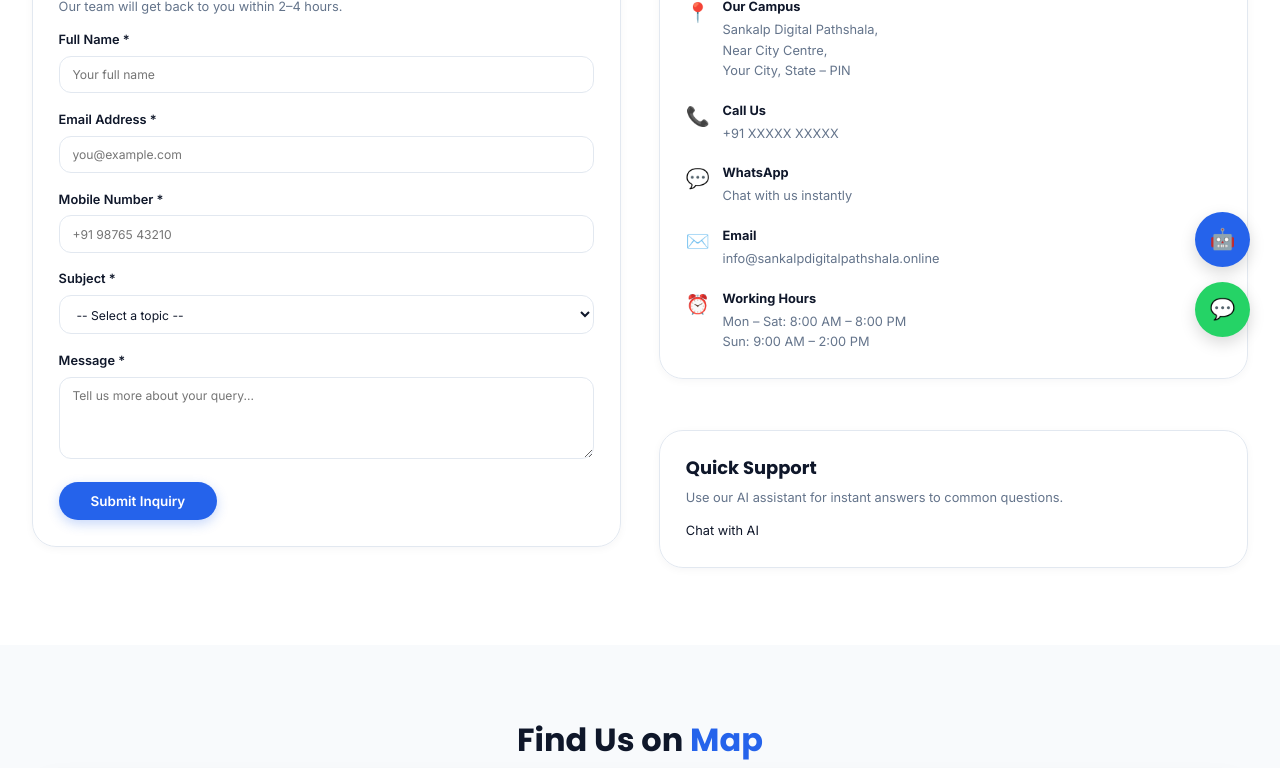
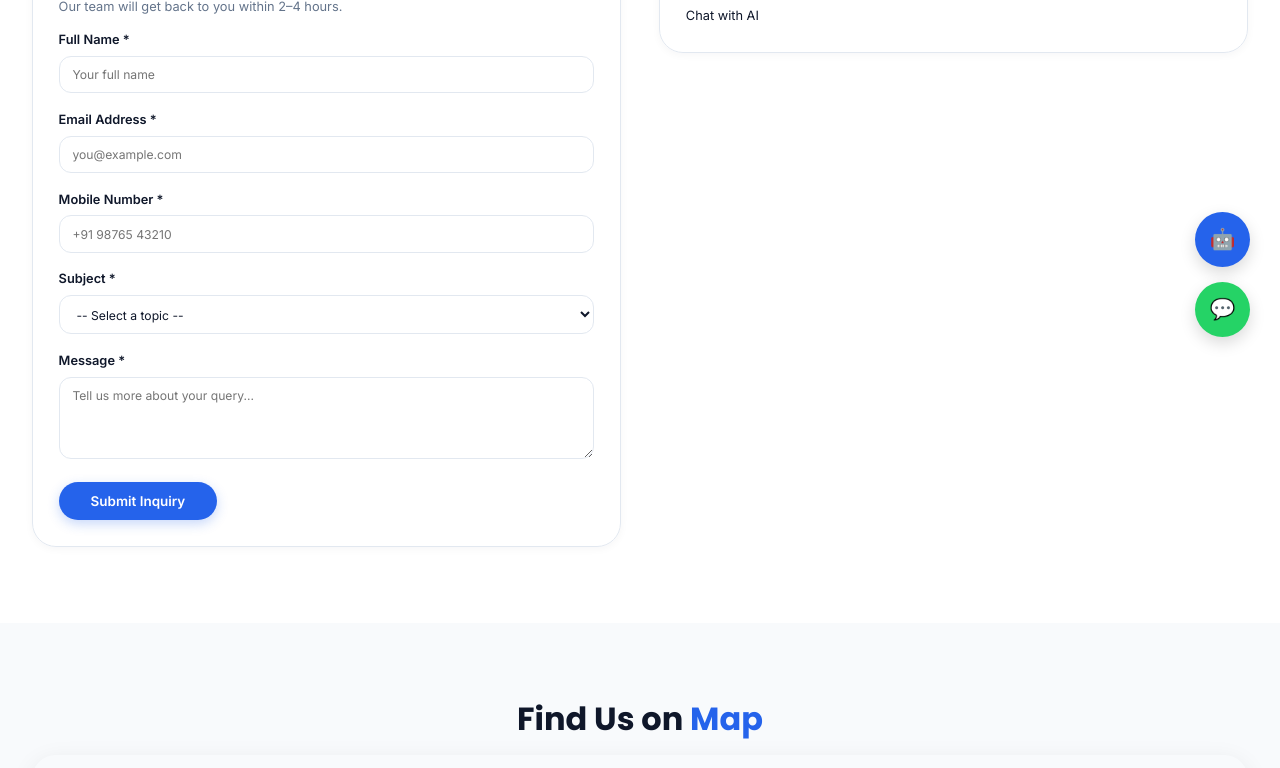
Before and after one commit to jahidup/SDPV, a website: page public/contact/index.html in a window 1280 px wide. Shown: the part 433-1201 px from the top of the page. Drawn offline with Linux system fonts and the light colour scheme; grey boxes are pictures that could not be loaded.

Commit message:
Update index.html

```diff
--- a/public/contact/index.html
+++ b/public/contact/index.html
@@ -97,48 +97,6 @@
                         <div class="form-feedback mt-2" id="contactFeedback" style="display:none;"></div>
                     </form>
                 </div>
-
-                <!-- Contact Info Sidebar -->
-                <div class="contact-info">
-                    <div class="card glass-light" style="padding: 2rem; margin-bottom: 2rem;">
-                        <h2>Reach Out Directly</h2>
-                        <div class="info-item" style="display: flex; gap: 1rem; align-items: flex-start; margin-bottom: 1.5rem;">
-                            <span style="font-size: 1.5rem;">📍</span>
-                            <div>
-                                <strong>Our Campus</strong>
-                                <p style="margin:0;">Sankalp Digital Pathshala,<br>Near City Centre,<br>Your City, State – PIN</p>
-                            </div>
-                        </div>
-                        <div class="info-item" style="display: flex; gap: 1rem; align-items: flex-start; margin-bottom: 1.5rem;">
-                            <span style="font-size: 1.5rem;">📞</span>
-                            <div>
-                                <strong>Call Us</strong>
-                                <p style="margin:0;"><a href="tel:+91XXXXXXXXXX">+91 XXXXX XXXXX</a></p>
-                            </div>
-                        </div>
-                        <div class="info-item" style="display: flex; gap: 1rem; align-items: flex-start; margin-bottom: 1.5rem;">
-                            <span style="font-size: 1.5rem;">💬</span>
-                            <div>
-                                <strong>WhatsApp</strong>
-                                <p style="margin:0;"><a href="https://wa.me/91XXXXXXXXXX" target="_blank">Chat with us instantly</a></p>
-                            </div>
-                        </div>
-                        <div class="info-item" style="display: flex; gap: 1rem; align-items: flex-start; margin-bottom: 1.5rem;">
-                            <span style="font-size: 1.5rem;">✉️</span>
-                            <div>
-                                <strong>Email</strong>
-                                <p style="margin:0;"><a href="mailto:info@sankalpdigitalpathshala.online">info@sankalpdigitalpathshala.online</a></p>
-                            </div>
-                        </div>
-                        <div class="info-item" style="display: flex; gap: 1rem; align-items: flex-start;">
-                            <span style="font-size: 1.5rem;">⏰</span>
-                            <div>
-                                <strong>Working Hours</strong>
-                                <p style="margin:0;">Mon – Sat: 8:00 AM – 8:00 PM<br>Sun: 9:00 AM – 2:00 PM</p>
-                            </div>
-                        </div>
-                    </div>
-
                     <!-- Quick Support -->
                     <div class="card glass-light" style="padding: 2rem;">
                         <h3>Quick Support</h3>
```
